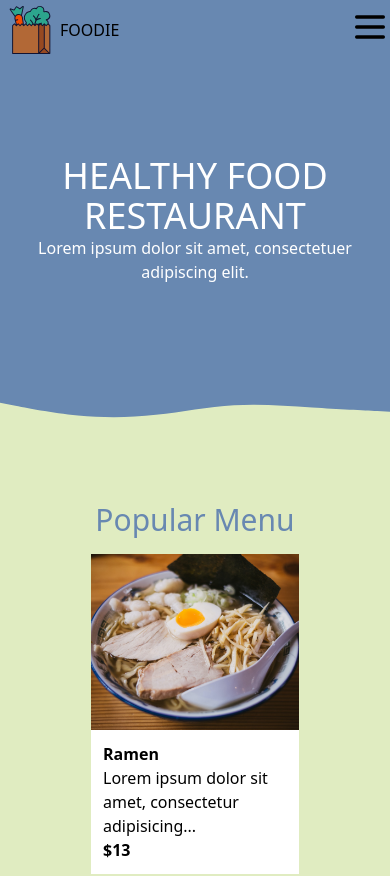
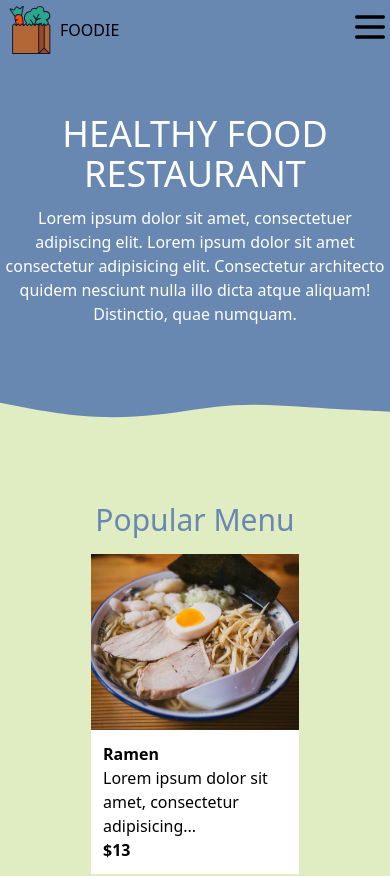
Before and after one commit to Jiseeeh/foodie, a Next.js app: page / in a window 390 px wide. Shown: the top 876 px of the page. Built offline with nearby package versions, Linux system fonts and the light colour scheme.

Commit message:
style: make text responsive

```diff
--- a/components/Navbar.tsx
+++ b/components/Navbar.tsx
@@ -64,8 +64,13 @@ const Navbar: React.FC = () => {
         </ul>
       </section>
       <section className="h-80 w-full bg-dimmed-blue text-center text-white flex flex-col justify-center items-center ">
-        <h1 className="text-4xl">HEALTHY FOOD RESTAURANT</h1>
-        <p>Lorem ipsum dolor sit amet, consectetuer adipiscing elit.</p>
+        <h1 className="mb-3 text-4xl lg:text-5xl">HEALTHY FOOD RESTAURANT</h1>
+        <p className="text-1xl max-w-md lg:text-2xl ">
+          Lorem ipsum dolor sit amet, consectetuer adipiscing elit. Lorem ipsum
+          dolor sit amet consectetur adipisicing elit. Consectetur architecto
+          quidem nesciunt nulla illo dicta atque aliquam! Distinctio, quae
+          numquam.
+        </p>
       </section>
       {/* spacer */}
       <section className="w-full bg-nav-wave bg-no-repeat bg-cover bg-center aspect-960/300"></section>
```
